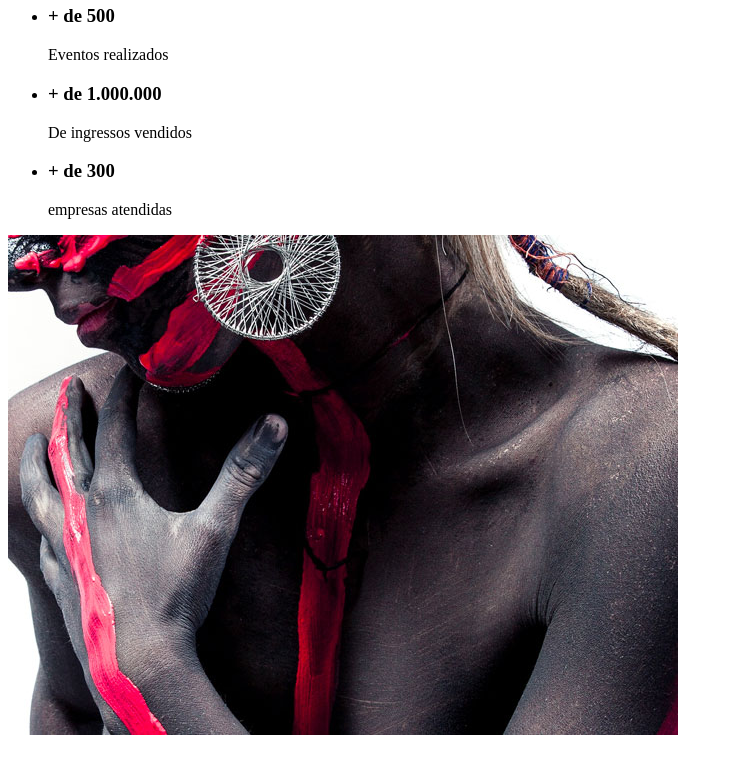
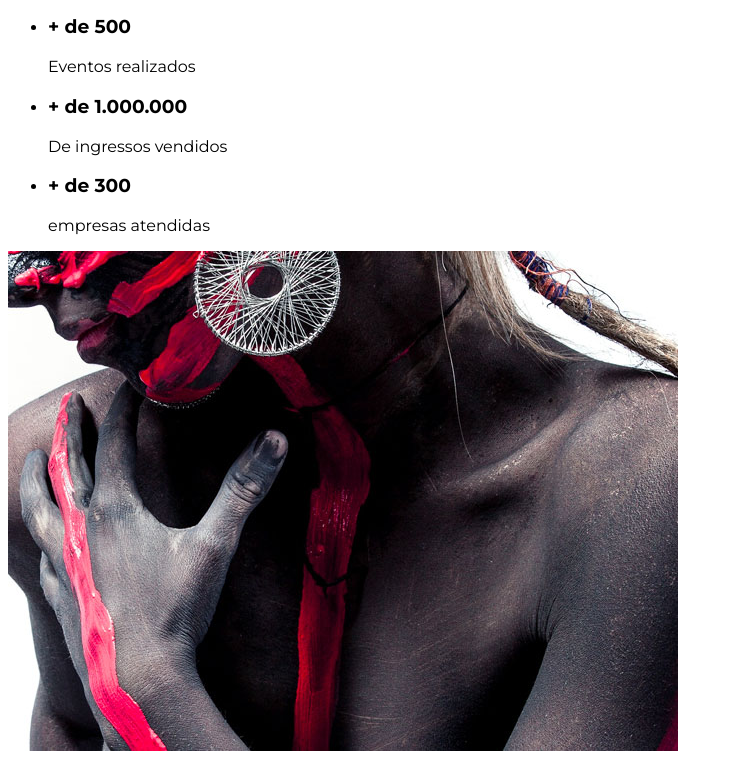
Before and after one commit to AngeloMarquess/studion, a website: page src/index.html in a window 1280 px wide. Shown: the part 300-1061 px from the top of the page, without its empty margins (0-733 px from the left). Drawn offline with Linux system fonts and the light colour scheme.

Commit message:
feat(css): constructed css structure for the main page

```diff
--- a/src/index.html
+++ b/src/index.html
@@ -5,6 +5,7 @@
     <meta charset="UTF-8">
     <meta name="viewport" content="width=device-width, initial-scale=1.0">
     <title>Studion</title>
+    <link rel="stylesheet" href="style.css">
 </head>
 
 <body>
--- /dev/null
+++ b/src/style.css
@@ -0,0 +1,6 @@
+@import url('https://fonts.googleapis.com/css2?family=Montserrat:wght@400;700&display=swap');
+
+html {
+    font-family: 'Montserrat', sans-serif;
+
+}
```
